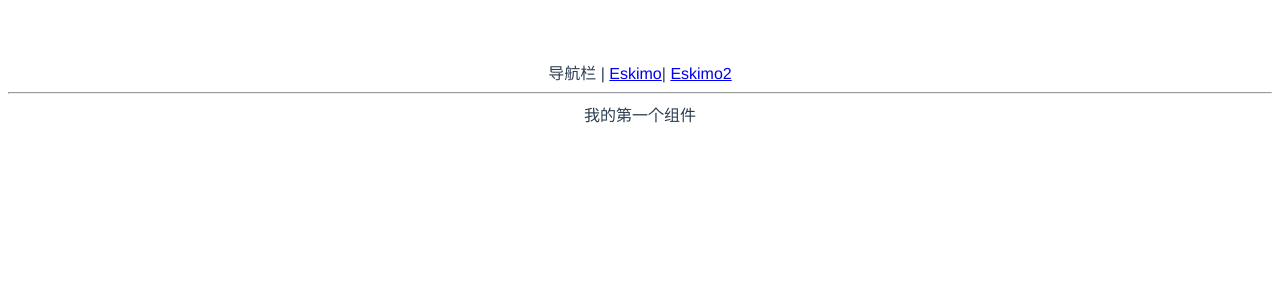
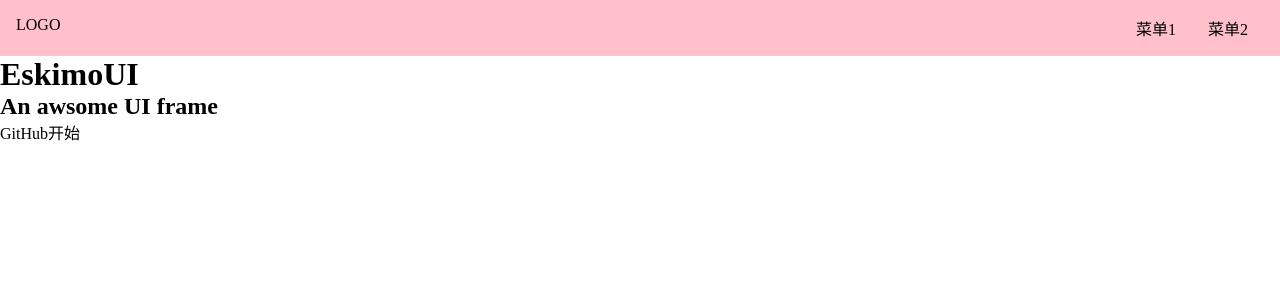
Before and after one commit to Eskimo6666/Vue3GULU, a Vue app: page /xxx in a window 1280 px wide. Shown: the top 300 px of the page. Built offline with nearby package versions, Linux system fonts and the light colour scheme.

Commit message:
topnav组件封装

```diff
--- a/package.json
+++ b/package.json
@@ -10,6 +10,7 @@
     "vue-router": "^4.0.0-beta.3"
   },
   "devDependencies": {
+    "sass": "^1.26.10",
     "vite": "^1.0.0-rc.1",
     "@vue/compiler-sfc": "^3.0.0-rc.1"
   }
--- a/src/App.vue
+++ b/src/App.vue
@@ -1,10 +1,5 @@
 <template>
-  <div>
-    导航栏 |
-    <router-link to="/">Eskimo</router-link>|
-    <router-link to="/xxx">Eskimo2</router-link>
-  </div>
-  <hr />
+
   <router-view />
 </template>
 
--- a/src/components/Eskimo.vue
+++ /dev/null
@@ -1,11 +0,0 @@
-<template>
-    <div>
-        我的第一个组件
-    </div>
-</template>
-<script>
-export default {
-
-
-}
-</script>
--- a/src/components/Eskimo2.vue
+++ /dev/null
@@ -1,5 +0,0 @@
-<template>
-    <div>
-        Eskimo2
-    </div>
-</template>
--- /dev/null
+++ b/src/components/Topnav.vue
@@ -0,0 +1,35 @@
+<template>
+    <div class="topnav">
+      <div class="logo">LOGO</div>
+      <ul class="menu">
+        <li>菜单1</li>
+        <li>菜单2</li>
+      </ul>
+    </div>
+</template>
+
+<script>
+export default {
+
+}
+</script>
+
+<style lang="scss" scoped>
+.topnav {
+  background: pink;
+  display: flex;
+  padding: 16px;
+  > .logo {
+    max-width: 6em;
+    margin-right: auto;
+  }
+  > .menu {
+    display: flex;
+    white-space: nowrap;
+    flex-wrap: nowrap;
+    > li {
+      margin: 0 1em;
+    }
+  }
+}
+</style>
--- a/src/index.css
+++ /dev/null
@@ -1,8 +0,0 @@
-#app {
-  font-family: Avenir, Helvetica, Arial, sans-serif;
-  -webkit-font-smoothing: antialiased;
-  -moz-osx-font-smoothing: grayscale;
-  text-align: center;
-  color: #2c3e50;
-  margin-top: 60px;
-}
--- /dev/null
+++ b/src/index.scss
@@ -0,0 +1,17 @@
+
+* {
+    margin: 0;
+    padding: 0;
+    box-sizing: border-box;
+  }
+  ul,
+  ol {
+    list-style: none;
+  }
+  a {
+    text-decoration: none;
+    color: inherit;
+    &:hover {
+      border-bottom: 1px solid;
+    }
+  }
--- /dev/null
+++ b/src/views/Doc.vue
@@ -0,0 +1,16 @@
+<template>
+    <div>
+        <TopNav/>
+        <div class="content">
+            <aside>边栏</aside>
+            <main>主内容</main>
+        </div>
+    </div>
+</template>
+
+<script lang="ts">
+import TopNav from '../components/Topnav.vue'
+export default {
+    components:{TopNav}
+};
+</script>
--- /dev/null
+++ b/src/views/Home.vue
@@ -0,0 +1,41 @@
+<template>
+  <div>
+    <TopNav/>
+    <div class="banner">
+      <h1>EskimoUI</h1>
+      <h2>An awsome UI frame</h2>
+      <p class="actions">
+        <a href>GitHub</a>
+        <a href>开始</a>
+      </p>
+    </div>
+  </div>
+</template>
+
+
+<script lang="ts">
+import TopNav from '../components/Topnav.vue'
+export default {
+    components:{TopNav}
+};
+</script>
+
+<style lang="scss" scoped>
+.topnav {
+  background: pink;
+  display: flex;
+  padding: 16px;
+  > .logo {
+    max-width: 6em;
+    margin-right: auto;
+  }
+  > .menu {
+    display: flex;
+    white-space: nowrap;
+    flex-wrap: nowrap;
+    > li {
+      margin: 0 1em;
+    }
+  }
+}
+</style>
```
Also changed, not shown: src/components/HelloWorld.vue (deleted, +0 -19 lines), src/main.ts (+5 -5 lines), 1 other file (tests, documents, lock files or other folders).
